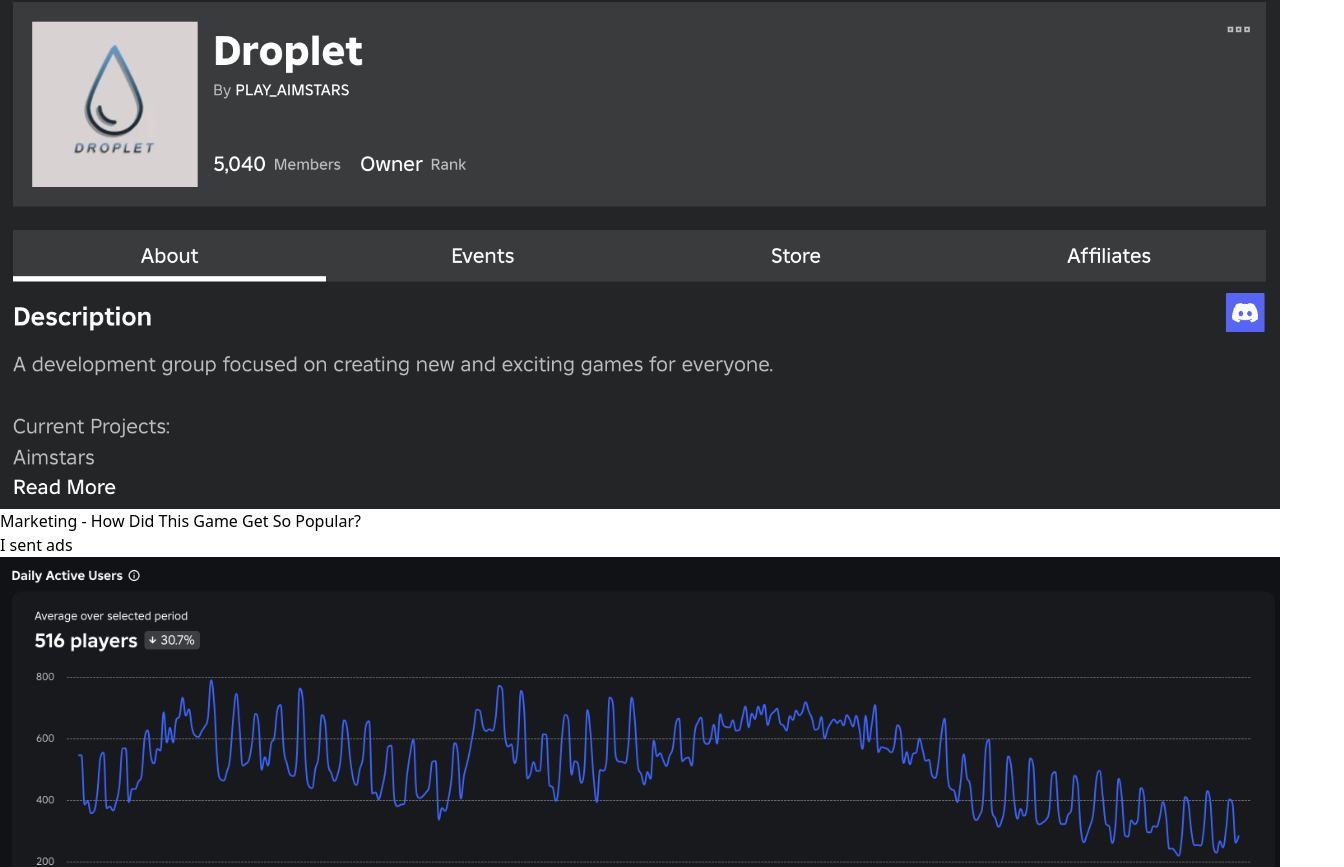
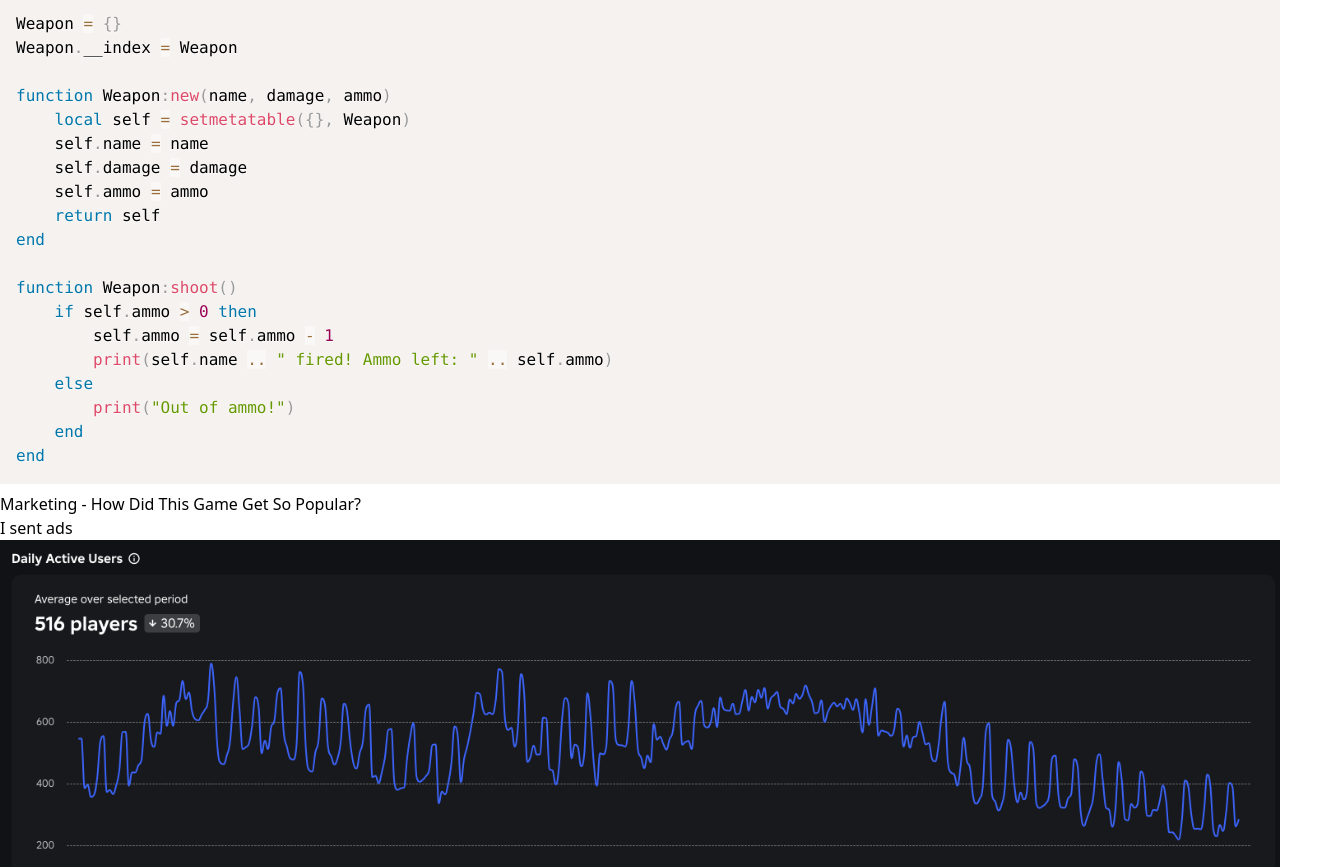
Before and after one commit to EthanSantos/EthanSantos.github.io, a React (Vite) app: page /aimstars in a window 1280 px wide. Shown: the part 1388-2255 px from the top of the page, 1344 px wide, since content can reach past the window. Built offline with nearby package versions, Linux system fonts and the light colour scheme.

Commit message:
changes to blogarticle and hover effects

```diff
--- a/package.json
+++ b/package.json
@@ -16,7 +16,8 @@
     "framer-motion": "^11.11.17",
     "react": "^18.2.0",
     "react-dom": "^18.2.0",
-    "react-router-dom": "^7.0.1"
+    "react-router-dom": "^7.0.1",
+    "react-syntax-highlighter": "^15.6.1"
   },
   "devDependencies": {
     "@types/react": "^18.2.66",
--- a/src/components/BlogArticle.jsx
+++ b/src/components/BlogArticle.jsx
@@ -1,24 +1,42 @@
 import React from 'react';
 import { motion } from 'framer-motion';
 import { useNavigate } from 'react-router-dom';
+import { Prism as SyntaxHighlighter } from 'react-syntax-highlighter';
 
 const BlogArticle = ({ title, author, date, content }) => {
     const navigate = useNavigate();
 
+    // Animation variants for staggered content
+    const containerVariants = {
+        hidden: { opacity: 0 },
+        visible: {
+            opacity: 1,
+            transition: {
+                staggerChildren: 0.2,
+                when: "beforeChildren",
+            },
+        },
+    };
+
+    const itemVariants = {
+        hidden: { opacity: 0, y: 20 },
+        visible: { opacity: 1, y: 0 },
+    };
+
     return (
         <motion.div
             className="max-w-4xl mx-auto px-4 lg:px-0"
-            initial={{ opacity: 0, y: 20 }}
-            animate={{ opacity: 1, y: 0 }}
-            transition={{ duration: 0.6, ease: 'easeInOut' }}
+            initial="hidden"
+            animate="visible"
+            variants={containerVariants}
         >
             {/* Back Button */}
             <motion.button
                 onClick={() => navigate('/projects')}
                 className="mb-6 px-4 py-2 bg-gray-200 hover:bg-gray-300 text-gray-800 text-sm font-medium rounded-lg transition-all"
-                initial={{ opacity: 0, x: -10 }}
-                animate={{ opacity: 1, x: 0 }}
-                transition={{ duration: 0.5, delay: 0.2 }}
+                variants={itemVariants}
+                whileHover={{ scale: 1.05 }}
+                whileTap={{ scale: 0.95 }}
             >
                 ← Back to Projects
             </motion.button>
@@ -26,9 +44,7 @@ const BlogArticle = ({ title, author, date, content }) => {
             {/* Title Section */}
             <motion.header
                 className="mb-8"
-                initial={{ opacity: 0, y: -20 }}
-                animate={{ opacity: 1, y: 0 }}
-                transition={{ duration: 0.5, delay: 0.2 }}
+                variants={itemVariants}
             >
                 <h1 className="text-4xl font-bold text-gray-800">{title}</h1>
                 <div className="flex justify-between text-sm text-gray-500 mt-2">
@@ -40,53 +56,83 @@ const BlogArticle = ({ title, author, date, content }) => {
             {/* Content Section */}
             <motion.article
                 className="prose lg:prose-lg xl:prose-xl prose-img:rounded-lg prose-video:rounded-lg text-gray-700"
-                initial={{ opacity: 0 }}
-                animate={{ opacity: 1 }}
-                transition={{ duration: 0.6, delay: 0.4 }}
+                variants={containerVariants}
             >
                 {content.map((block, index) => {
                     switch (block.type) {
                         case 'text':
-                            return <p key={index}>{block.value}</p>;
+                            return (
+                                <motion.p
+                                    key={index}
+                                    variants={itemVariants}
+                                >
+                                    {block.value}
+                                </motion.p>
+                            );
                         case 'subheader':
                             return (
-                                <h2 key={index} className="text-2xl font-semibold text-gray-800 mt-6">
+                                <motion.h2
+                                    key={index}
+                                    className="text-2xl font-semibold text-gray-800 mt-6"
+                                    variants={itemVariants}
+                                >
                                     {block.value}
-                                </h2>
+                                </motion.h2>
                             );
                         case 'image':
                             return (
-                                <motion.div
+                                <motion.figure
                                     key={index}
-                                    className="flex justify-center my-4"
-                                    initial={{ scale: 0.9, opacity: 0 }}
-                                    animate={{ scale: 1, opacity: 1 }}
-                                    transition={{ duration: 0.4, delay: 0.2 }}
+                                    className="flex flex-col items-center my-4"
+                                    variants={itemVariants}
                                 >
-                                    <img
+                                    <motion.img
                                         src={block.src}
                                         alt={block.alt || 'Blog image'}
                                         className="rounded-lg"
+                                        whileHover={{ scale: 1.05 }}
+                                        transition={{ duration: 0.3 }}
                                     />
-                                </motion.div>
+                                    {block.caption && (
+                                        <figcaption className="text-sm text-gray-500 mt-2">
+                                            {block.caption}
+                                        </figcaption>
+                                    )}
+                                </motion.figure>
                             );
                         case 'video':
                             return (
                                 <motion.div
                                     key={index}
                                     className="my-4"
-                                    initial={{ opacity: 0 }}
-                                    animate={{ opacity: 1 }}
-                                    transition={{ duration: 0.6 }}
+                                    variants={itemVariants}
                                 >
-                                    <iframe
+                                    <motion.iframe
                                         src={block.src}
                                         title={block.alt || 'Blog video'}
                                         className="w-full aspect-video rounded-lg"
                                         frameBorder="0"
                                         allow="accelerometer; autoplay; clipboard-write; encrypted-media; gyroscope; picture-in-picture"
                                         allowFullScreen
-                                    ></iframe>
+                                        initial={{ opacity: 0 }}
+                                        animate={{ opacity: 1 }}
+                                        transition={{ duration: 0.6 }}
+                                    ></motion.iframe>
+                                </motion.div>
+                            );
+                        case 'code':
+                            return (
+                                <motion.div
+                                    key={index}
+                                    className="my-4"
+                                    variants={itemVariants}
+                                >
+                                    <SyntaxHighlighter
+                                        language={block.language || 'javascript'}
+                                        style={block.style}
+                                    >
+                                        {block.value}
+                                    </SyntaxHighlighter>
                                 </motion.div>
                             );
                         default:
--- a/src/components/NavigationBar.jsx
+++ b/src/components/NavigationBar.jsx
@@ -26,7 +26,8 @@ const NavigationBar = () => {
                         <motion.li
                             key={label}
                             whileHover={{ scale: 1.1 }}
-                            transition={{ duration: 0.3 }}
+                            whileTap={{ scale: 1 }}
+                            transition={{ duration: 0.2 }}
                         >
                             <NavLink
                                 to={path}
--- a/src/pages/ProjectArticle/Aimstars.jsx
+++ b/src/pages/ProjectArticle/Aimstars.jsx
@@ -38,9 +38,27 @@ const Aimstars = () => {
                 value: "This is where I talk about how I made the game"
             },
             {
-                type: 'image',
-                src: Droplet,
-                alt: "Droplet Image"
+                type: 'code',
+                language: 'lua',
+                value: `Weapon = {}
+Weapon.__index = Weapon
+
+function Weapon:new(name, damage, ammo)
+    local self = setmetatable({}, Weapon)
+    self.name = name
+    self.damage = damage
+    self.ammo = ammo
+    return self
+end
+
+function Weapon:shoot()
+    if self.ammo > 0 then
+        self.ammo = self.ammo - 1
+        print(self.name .. " fired! Ammo left: " .. self.ammo)
+    else
+        print("Out of ammo!")
+    end
+end`
             },
             {
                 type: 'subheader',
@@ -63,6 +81,11 @@ const Aimstars = () => {
             {
                 type: 'subheader',
                 value: "Building a Thriving Community"
+            },
+            {
+                type: 'image',
+                src: Droplet,
+                alt: "Droplet Image"
             },
             {
                 type: 'text',
```
Also changed, not shown: src/components/Card.jsx (+15 -11 lines), 1 other file (tests, documents, lock files or other folders).
